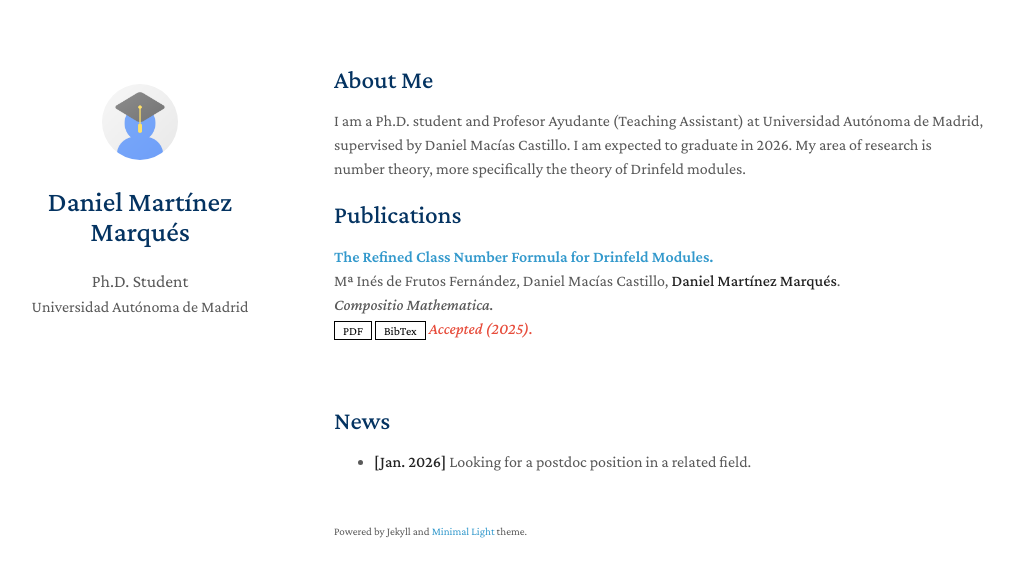
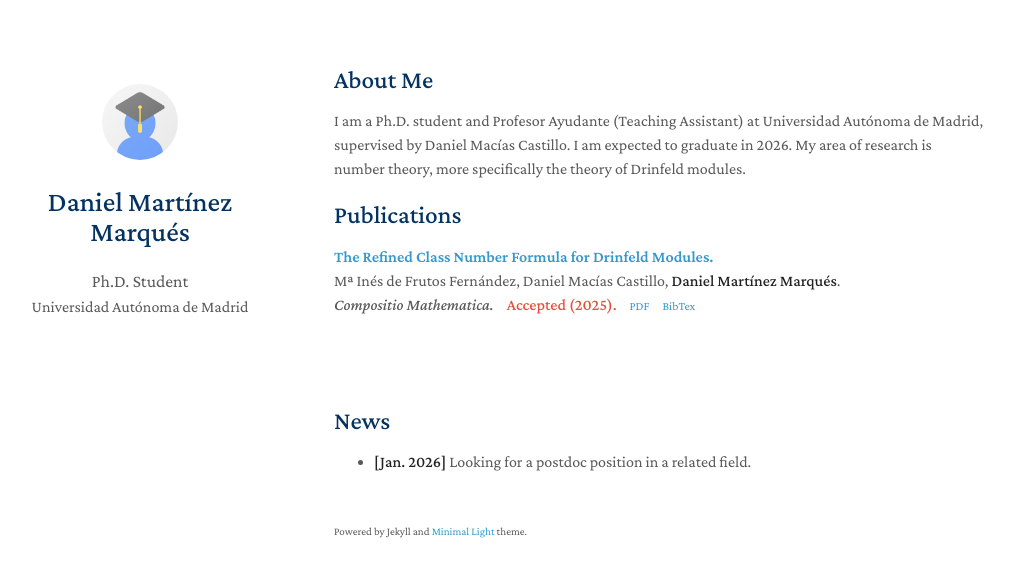
Before and after one commit to danielmrtnz/danielmrtnz.github.io, a Jekyll site: the page built from index.md, in a window 1280 px wide. Shown: the top 577 px of the page, without its empty margins (136-1150 px from the left). Built offline with Jekyll 4.4.1, drawn with Linux system fonts in a browser that asks for light colours; a style sheet for code colours, icons or effects is not loaded; our own code applies the rules of GitHub Pages for plain Markdown files.

Commit message:
Update publications.md

```diff
--- a/_includes/publications.md
+++ b/_includes/publications.md
@@ -8,17 +8,17 @@
 <li>
   <div class="title"><a href="{{ link.pdf }}">{{ link.title }}</a></div>
   <div class="author">{{ link.authors }}</div>
-  <div class="periodical"><em>{{ link.journal }}</em></div>
-  <div class="links">
+  <div class="details">
+    <em>{{ link.journal }}</em>
+    {% if link.notes %}
+    <strong style="color:#e74d3c; margin-left: 10px;">{{ link.notes }}</strong>
+    {% endif %}
     {% if link.pdf %}
-    <a href="{{ link.pdf }}" class="btn btn-sm z-depth-0" role="button" target="_blank" style="font-size:12px;">PDF</a>
+    <a href="{{ link.pdf }}" class="btn btn-sm z-depth-0" role="button" target="_blank" style="font-size:12px; margin-left: 10px;">PDF</a>
     {% endif %}
-    <a href="{{ link.bibtex }}" class="btn btn-sm z-depth-0" role="button" target="_blank" style="font-size:12px;">BibTex</a>
-    {% if link.notes %}
-    <strong> <i style="color:#e74d3c">{{ link.notes }}</i></strong>
-    {% endif %}
+    <a href="{{ link.bibtex }}" class="btn btn-sm z-depth-0" role="button" target="_blank" style="font-size:12px; margin-left: 10px;">BibTex</a>
     {% if link.others %}
-    {{ link.others }}
+    <span style="margin-left: 10px;">{{ link.others }}</span>
     {% endif %}
   </div>
 </li>
```
